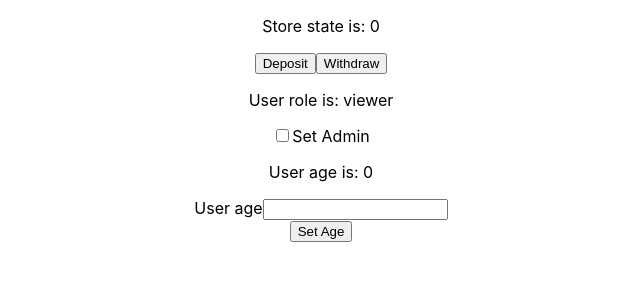
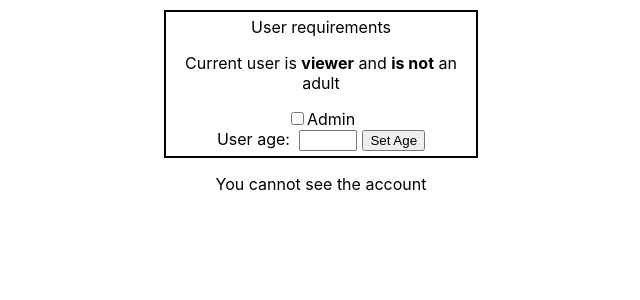
Before and after one commit to acalvom/react-redux-flow, a React (Create React App) app: page / in a window 1280 px wide. Shown: the top 300 px of the page, without its empty margins (319-959 px from the left). Built offline with nearby package versions, Linux system fonts and the light colour scheme.

Commit message:
Add logic to App

```diff
--- a/src/components/App.js
+++ b/src/components/App.js
@@ -18,19 +18,31 @@ const App = () => {
 
   return (
     <div className='App'>
+      <div style={{ width: "300px", margin: "10px auto", padding: "5px", border: "2px solid black" }}>
+        User requirements
+        <p>Current user is <strong>{usersState.role}</strong> and {usersState.age > 17 ? <strong>is</strong> : <strong>is not</strong>} an adult</p>
+        <input type="checkbox" id="toggleRole" onClick={() => dispatch(usersCreators.toogleRole())} />
+        <label htmlFor="toggleRole">Admin</label> <br />
+        <label htmlFor="age">User age: </label>
+        <input id="age" onChange={(evt) => setAge(parseInt(evt.target.value))} style={{ margin: "auto 5px", width: "50px" }} />
+        <button onClick={() => dispatch(usersCreators.setAge(age))}>Set Age</button>
+      </div>
+
       <div>
-        <p>Store state is: {accountState} </p>
-        <button onClick={() => dispatch(accountCreators.depositMoney(10))}>Deposit</button>
-        <button onClick={() => dispatch(accountCreators.withdrawMoney(10))}>Withdraw</button>
+        {
+          usersState.role === 'admin' && usersState.age > 17 ?
+            <div>
+              <p>Store state is: {accountState} </p>
+              <button onClick={() => dispatch(accountCreators.depositMoney(10))}>Deposit</button>
+              <button onClick={() => dispatch(accountCreators.withdrawMoney(10))}>Withdraw</button>
+            </div>
+            : usersState.role === 'admin' ?
+              <p>Store state is: {accountState} </p>
+              : <p>You cannot see the account</p>
+        }
       </div>
       <div>
-        <p>User role is: {usersState.role} </p>
-        <input type="checkbox" id="toggleRole" onClick={() => dispatch(usersCreators.toogleRole())} />
-        <label htmlFor="toggleRole">Set Admin</label>
-        <p>User age is: {usersState.age} </p>
-        <label htmlFor="age">User age</label>
-        <input id="age" onChange={(evt) => setAge(parseInt(evt.target.value))} /> <br />
-        <button onClick={() => dispatch(usersCreators.setAge(age))}>Set Age</button>
+
       </div>
     </div>
   );
```
